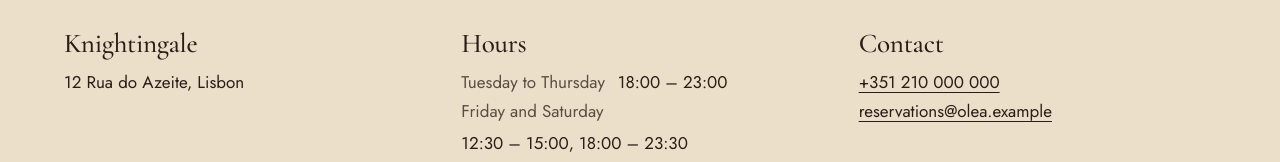
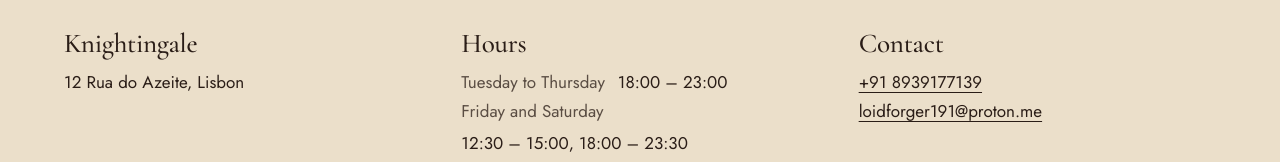
Before and after one commit to LoidForger191/RestaurantPLAN, a React (Vite) app: page / in a window 1280 px wide. Shown: the part 7398-7560 px from the top of the page. Built offline with nearby package versions, Linux system fonts and the light colour scheme; no server answers.

Commit message:
Update contact information in site.js

```diff
--- a/src/data/site.js
+++ b/src/data/site.js
@@ -1,8 +1,8 @@
 export const site = {
   name: "Knightingale",
-  phone: "+351 210 000 000",
+  phone: "+91 8939177139",
   whatsapp: "351210000000",
-  email: "reservations@olea.example",
+  email: "loidforger191@proton.me",
   address: "12 Rua do Azeite, Lisbon",
   hours: [
     ["Tuesday to Thursday", "18:00 – 23:00"],
```
